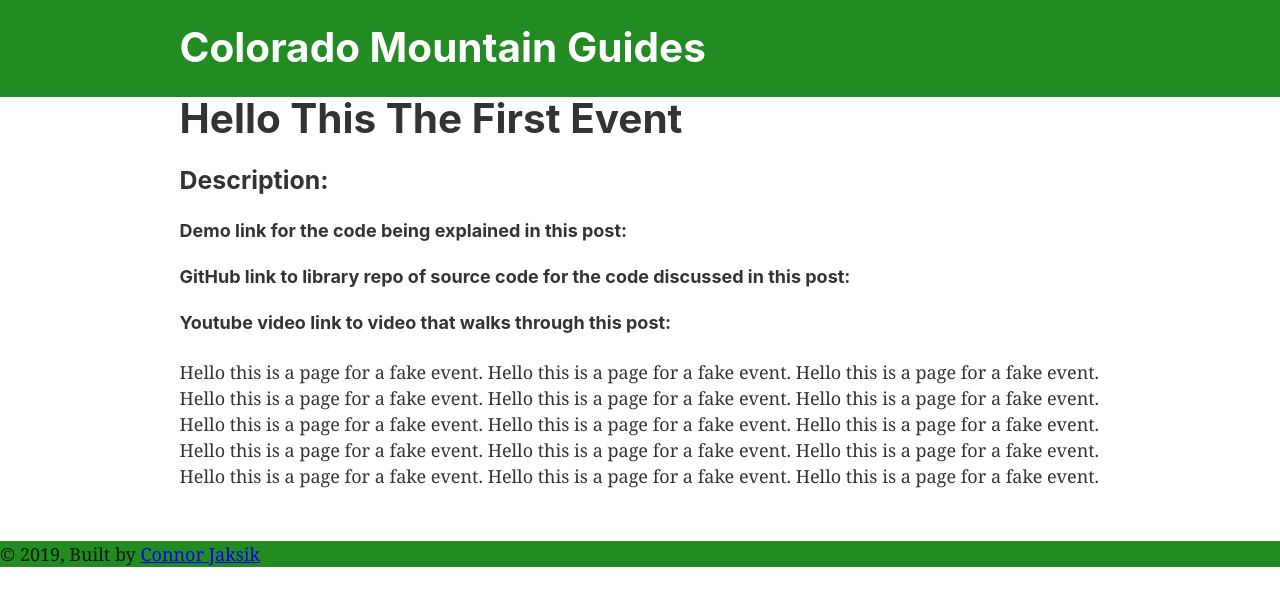
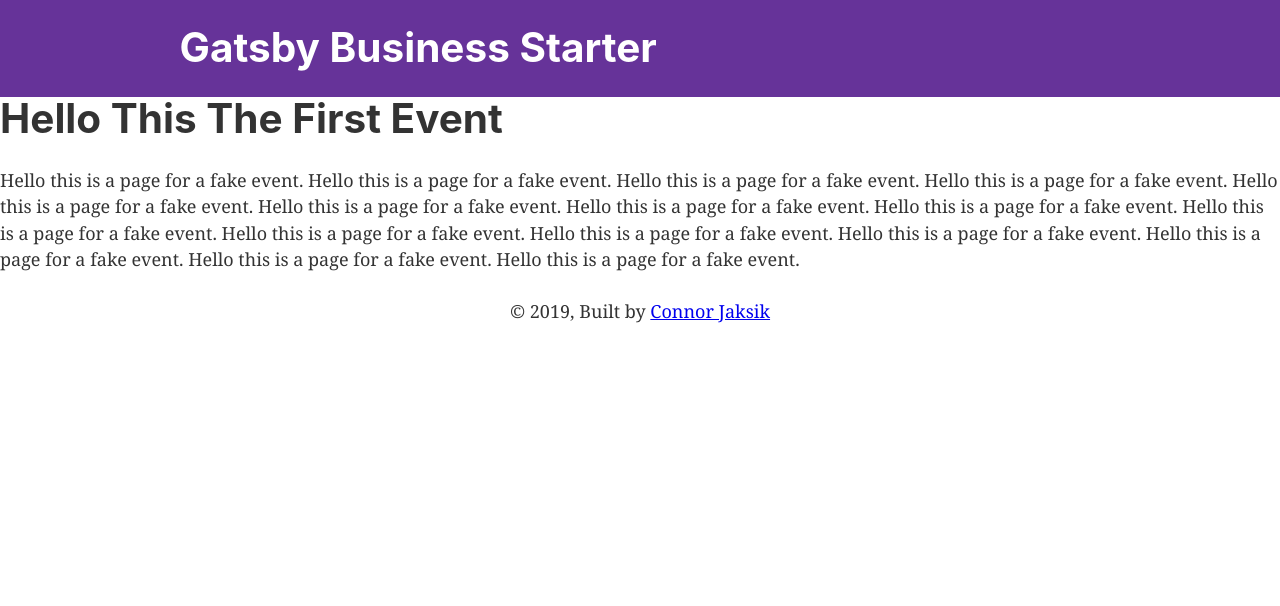
Before and after one commit to jaksik/gatsby-md-templates-cms-starter, a Gatsby site: page /events/first-event/ in a window 1280 px wide. Built offline with nearby package versions, Linux system fonts and the light colour scheme; Gatsby itself is replaced by a stand-in of ours.

Commit message:
fully functional, could use styling

```diff
--- a/gatsby-config.js
+++ b/gatsby-config.js
@@ -1,12 +1,8 @@
 module.exports = {
   siteMetadata: {
-    title: `Colorado Mountain Guides`,
-    description: `Book a Colorado Mountain Guide.`,
+    title: `Gatsby Business Starter`,
+    description: `A simple Gatsby starter aimed at helping a local business get online.`,
     author: `@gatsbyjs`,
-    logo: `blue`,
-    colorOne: `forestgreen`,
-    colorTwo: `black`,
-    coverImg: `hello`
   },
   plugins: [
     `gatsby-plugin-netlify-cms`,
--- a/package.json
+++ b/package.json
@@ -1,9 +1,9 @@
 {
-  "name": "gatsby-starter-default",
+  "name": "gatsby-business-starter",
   "private": true,
-  "description": "A simple starter to get up and developing quickly with Gatsby",
+  "description": "A simple starter aimed at helping local businesses get online.",
   "version": "0.1.0",
-  "author": "Kyle Mathews <mathews.kyle@gmail.com>",
+  "author": "Connor Jaksik <mathews.kyle@gmail.com>",
   "dependencies": {
     "bootstrap": "^4.3.1",
     "gatsby": "^2.6.0",
--- a/src/components/header.js
+++ b/src/components/header.js
@@ -2,10 +2,12 @@ import { Link } from "gatsby"
 import PropTypes from "prop-types"
 import React from "react"
 
-const Header = ({ siteTitle, backgroundColor }) => (
+const Header = ({ siteTitle }) => (
   <header
     style={{
-      background: backgroundColor,
+      width: `100%`,
+      background: `rebeccapurple`,
+      position: ``,
     }}
   >
     <div
--- a/src/components/image.js
+++ b/src/components/image.js
@@ -17,7 +17,7 @@ const Image = () => (
   <StaticQuery
     query={graphql`
       query {
-        placeholderImage: file(relativePath: { eq: "gatsby-astronaut.png" }) {
+        placeholderImage: file(relativePath: { eq: "tent.JPG" }) {
           childImageSharp {
             fluid(maxWidth: 300) {
               ...GatsbyImageSharpFluid
--- a/src/components/layout.js
+++ b/src/components/layout.js
@@ -19,7 +19,6 @@ const Layout = ({ children }) => (
         site {
           siteMetadata {
             title
-            colorOne
           }
         }
       }
@@ -36,8 +35,8 @@ const Layout = ({ children }) => (
           <main>{children}</main>
           <footer
             style={{
-              backgroundColor: data.site.siteMetadata.colorOne,
-              width: `100%`
+              width: `100%`,
+              textAlign:`center`,
             }}>
             © {new Date().getFullYear()}, Built by
             {` `}
--- a/src/components/preview-roll.js
+++ b/src/components/preview-roll.js
@@ -1,6 +1,6 @@
 import React from 'react'
 import { Link } from 'gatsby'
-import { Container, Row, Col } from 'reactstrap'
+import { Row, Col } from 'reactstrap'
 import './style.css'
 
 export default (props) => {
--- a/src/components/section.js
+++ /dev/null
@@ -1,16 +0,0 @@
-import React from "react"
-
-const Section = ({ children }) => (
-        <div
-          style={{
-            margin: `0 auto`,
-            maxWidth: 960,
-            padding: `0px 1.0875rem 1.45rem`,
-          }}
-        >
-          <main>{children}</main>
-
-        </div>
-)
-
-export default Section
--- a/src/components/style.css
+++ b/src/components/style.css
@@ -31,11 +31,20 @@ img{
 }
 
 .preview-roll {
-    margin: 20px auto;
+    margin: 0 auto;
     background: rgba(255, 255, 255, 0.8);
     padding: 20px 0px;
+    bottom: -100px;
 }
 
 .row {
     display: flex;
 }
+
+.text-class {
+    background-color: rgba(0, 0, 0, 0.137);
+}
+
+.page {
+    min-height: 80vh;
+}
--- a/src/pages/style.css
+++ b/src/pages/style.css
@@ -25,3 +25,9 @@ label {
 #submit {
     text-align: center;
 }
+
+.container {
+    max-width: 960;
+    margin: 0 auto;
+    padding: 0px 1.0875rem 1.45rem,
+}
--- a/src/templates/event.js
+++ b/src/templates/event.js
@@ -1,7 +1,6 @@
 import React from "react"
 import { graphql } from "gatsby"
 import Layout from "../components/layout"
-import Section from "../components/section"
 
 
 export default ({ data }) => {
@@ -9,15 +8,10 @@ export default ({ data }) => {
 
   return (
     <Layout>
-      <Section>
+      <div className="container page">
         <h1>{post.frontmatter.title}</h1>
-        <h3>Description:</h3>
-        <h4>Demo link for the code being explained in this post:</h4>
-        <h4>GitHub link to library repo of source code for the code discussed in this post:</h4>
-        <h4>Youtube video link to video that walks through this post:</h4>
-
         <div dangerouslySetInnerHTML={{ __html: post.html }} />
-      </Section>
+      </div>
     </Layout>
   )
 }
@@ -29,19 +23,7 @@ export const query = graphql`
       frontmatter {
         title
         description
-
       }
    }
   }
 `
-
-//   featuredimage {
-      //     childImageSharp {
-      //       resize(width: 1500, height: 1500) {
-      //         src
-      //       }
-      //       fluid(maxWidth: 786) {
-      //         ...GatsbyImageSharpFluid
-      //       }
-      //     }
-      //  }
--- a/src/templates/post.js
+++ b/src/templates/post.js
@@ -8,13 +8,8 @@ export default ({ data }) => {
 
   return (
     <Layout>
-      <div>
+      <div className="container page">
         <h1>{post.frontmatter.title}</h1>
-        <h3>Description:</h3>
-        <h4>Demo link for the code being explained in this post:</h4>
-        <h4>GitHub link to library repo of source code for the code discussed in this post:</h4>
-        <h4>Youtube video link to video that walks through this post:</h4>
-
         <div dangerouslySetInnerHTML={{ __html: post.html }} />
       </div>
     </Layout>
@@ -28,7 +23,6 @@ export const query = graphql`
       frontmatter {
         title
         description
-
       }
    }
   }
--- a/src/templates/product.js
+++ b/src/templates/product.js
@@ -1,7 +1,6 @@
 import React from "react"
 import { graphql } from "gatsby"
 import Layout from "../components/layout"
-import Section from "../components/section"
 
 
 export default ({ data }) => {
@@ -9,15 +8,11 @@ export default ({ data }) => {
 
   return (
     <Layout>
-      <Section>
+      <div className="container page">
         <h1>{post.frontmatter.title}</h1>
-        <h3>Description:</h3>
-        <h4>Demo link for the code being explained in this post:</h4>
-        <h4>GitHub link to library repo of source code for the code discussed in this post:</h4>
-        <h4>Youtube video link to video that walks through this post:</h4>
 
         <div dangerouslySetInnerHTML={{ __html: post.html }} />
-      </Section>
+      </div>
     </Layout>
   )
 }
@@ -29,19 +24,7 @@ export const query = graphql`
       frontmatter {
         title
         description
-
       }
    }
   }
 `
-
-//   featuredimage {
-      //     childImageSharp {
-      //       resize(width: 1500, height: 1500) {
-      //         src
-      //       }
-      //       fluid(maxWidth: 786) {
-      //         ...GatsbyImageSharpFluid
-      //       }
-      //     }
-      //  }
```
Also changed, not shown: admin.md (deleted, +0 -6 lines), src/components/animate.js (deleted, +0 -44 lines), src/components/cover-img.js (+3 -4 lines), src/pages/index.js (+5 -4 lines), src/pages/page-2.js (deleted, +0 -16 lines), 2 other files.
